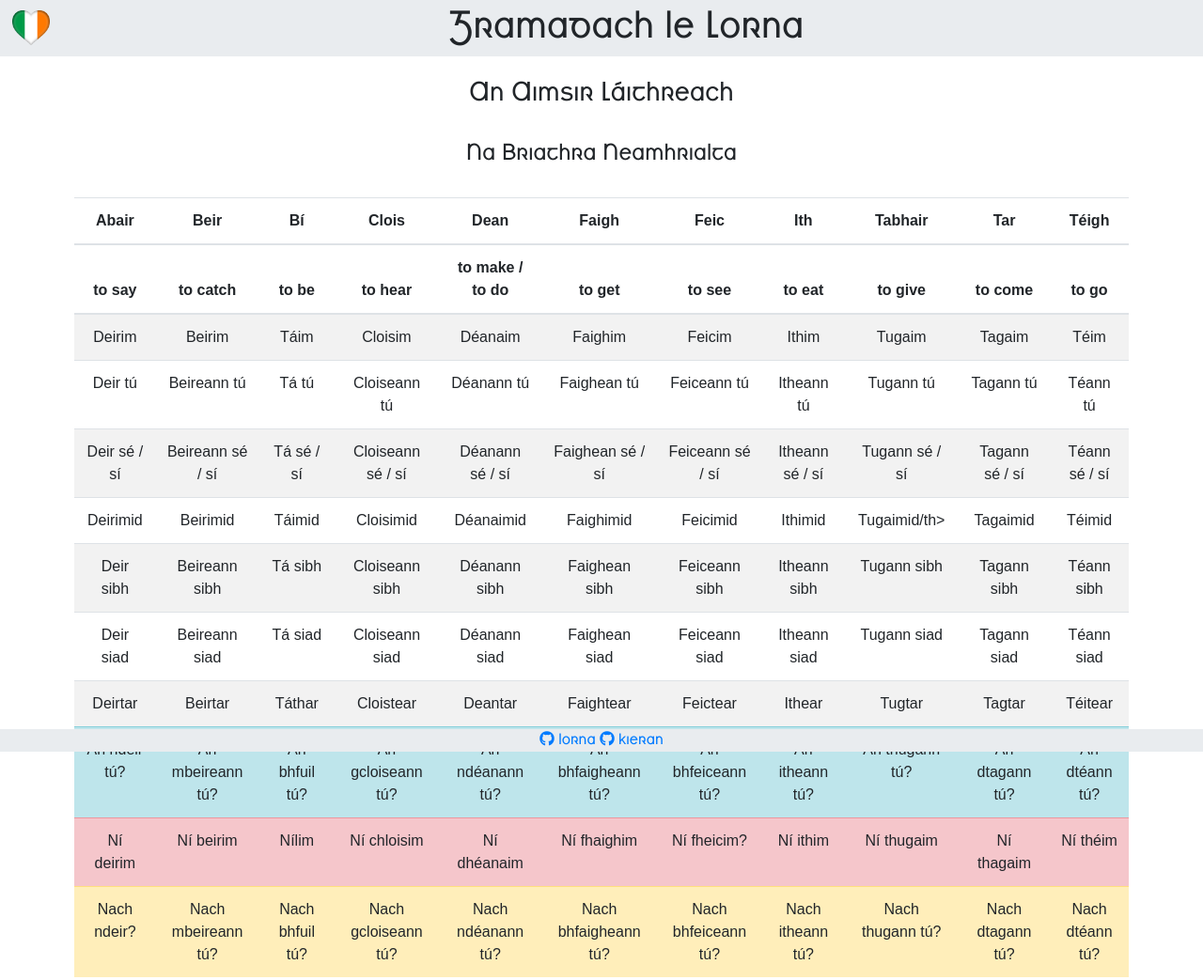
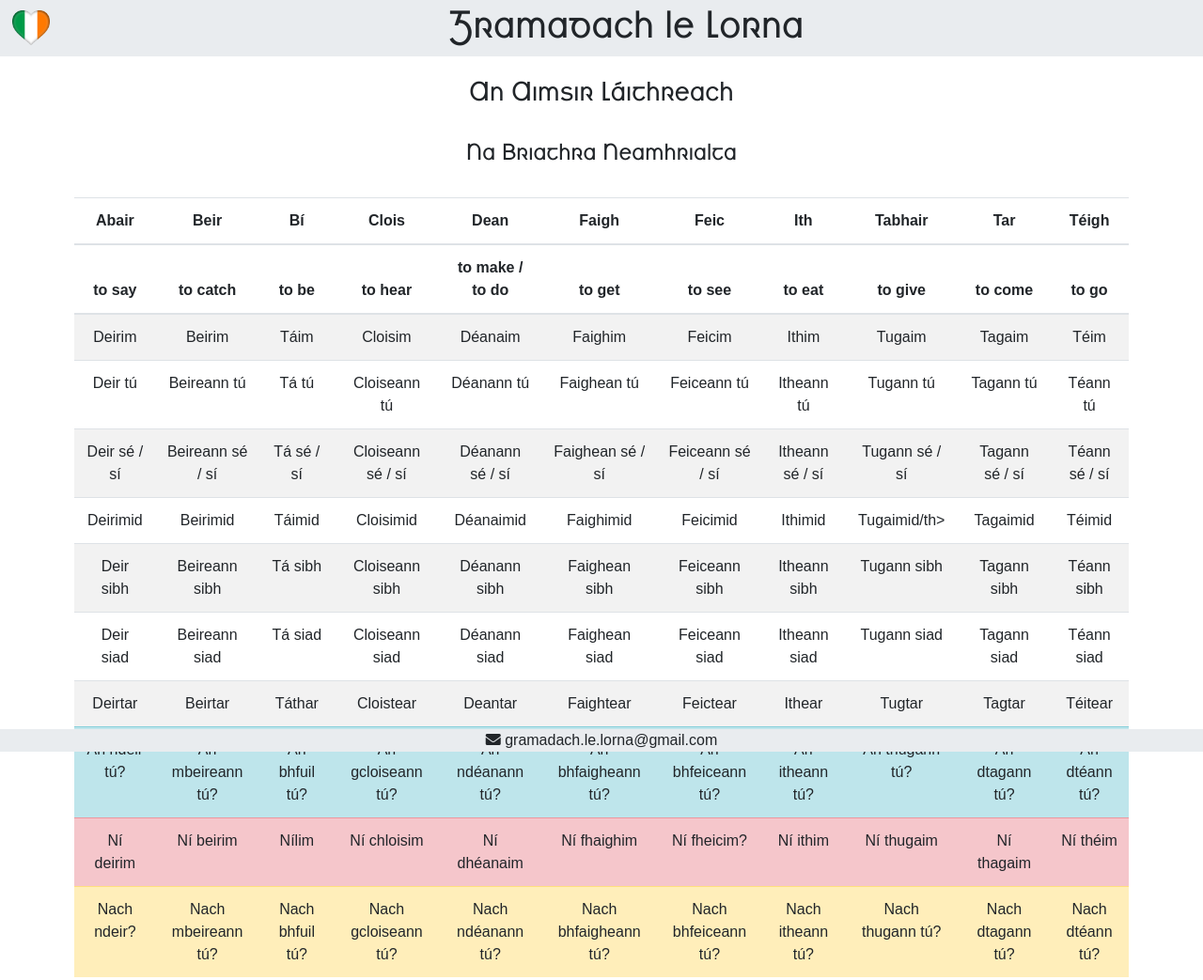
Before and after one commit to LornitaR/gramadach, a plain HTML site: page index.html in a window 1280 px wide. Shown: the whole page at 94% size. Drawn offline with nearby package versions, Linux system fonts and the light colour scheme.

Commit message:
add contact information

```diff
--- a/assets/styles/main.scss
+++ b/assets/styles/main.scss
@@ -24,6 +24,7 @@ header {
 footer {
     text-align: center;
     background-color: #e9ecef;
+    font-family: Arial, Helvetica, sans-serif;
 }
 
 body, h3, h4 {
--- a/index.html
+++ b/index.html
@@ -26,8 +26,7 @@
     <main class='container-fluid grid-container'></main>
 
     <footer class='fixed-bottom'>
-        <a href="https://github.com/lornitar"><i class="fab fa-github"></i> lorna</a>
-        <a href="https://github.com/kieranwhooley"><i class="fab fa-github"></i> kieran</a>
+        <a><i class="fas fa-envelope"></i> gramadach.le.lorna@gmail.com</a>
     </footer>
 
     <!-- other javascript files -->
```
Also changed, not shown: assets/styles/main.css, 1 other file.
